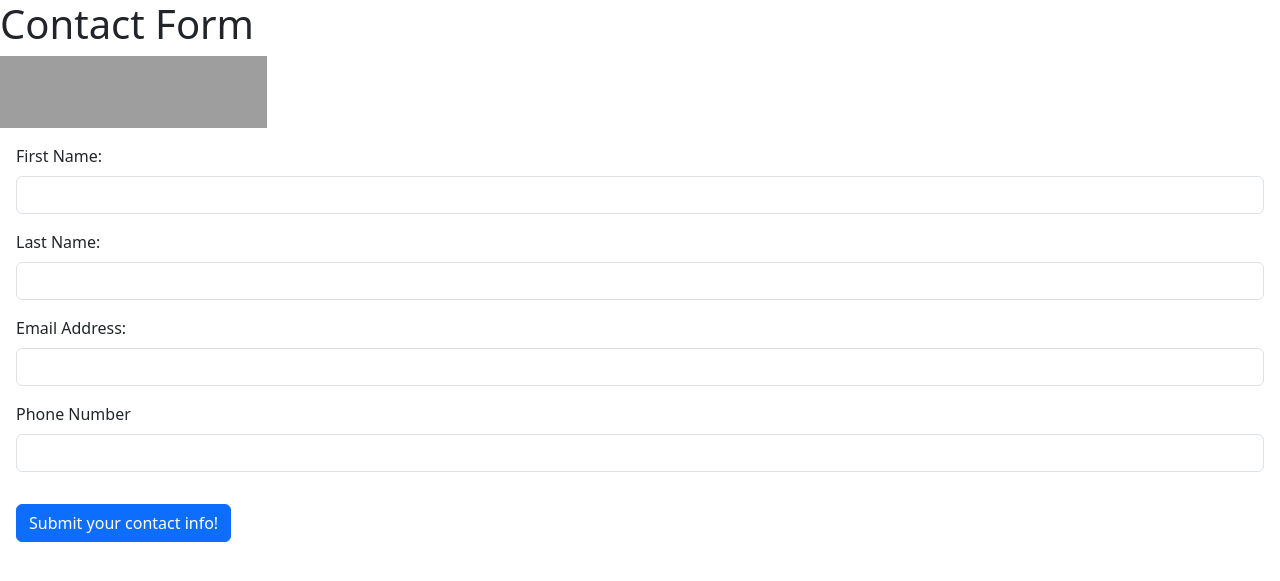
After one commit to SeanC-24/helloWorld, a Flask app: page /contact in a window 1280 px wide. The commit adds this page. Shown: the top 581 px of the page. Run offline with Flask 3, Linux system fonts and the light colour scheme; grey boxes are pictures that could not be loaded.

Commit message:
Added new routes/html files called contact, favorite-course, and base to demonstrate my understanding of flask functionality

```diff
--- a/app.py
+++ b/app.py
@@ -1,4 +1,4 @@
-from flask import Flask, render_template
+from flask import Flask, render_template, request
 
 app = Flask(__name__)
 
@@ -18,5 +18,18 @@ def about():
 @app.route('/about-css')
 def aboutcss():
     return render_template('about-css.html')
+@app.route('/favorite-course')
+def favoritecourse():
+    course = request.args.get('course')
+    course_number = request.args.get('course_number')
+    return render_template('favorite-course.html', course=course, course_number= course_number)
+
+@app.route('/contact', methods = ['GET', 'POST'])
+def contact():
+    if request.method == 'POST':
+        return render_template('contact.html', form_submitted=True)
+    else:
+        return render_template('contact.html')
+
 if __name__ == '__main__':
     app.run()
--- a/templates/about.html
+++ b/templates/about.html
@@ -5,7 +5,7 @@
     <title>Sean Clark</title>
 </head>
 <body>
-    <h1>About Sean Clark</h1>
+    <h2>About Sean Clark</h2>
 
 <p>My name is Sean Clark I am 22 years old and I am a senior information systems major at the University of Maryland's Robert H. Smith School of Business.
 I am currently finishing up my last semester at UMD where I am taking project management, business law, and information systems projects. I am excited about what the future has in store for me </p>
--- /dev/null
+++ b/templates/base.html
@@ -0,0 +1,19 @@
+<!DOCTYPE html>
+<html lang="en">
+<head>
+    <meta charset="UTF-8">
+<!-- Reserving space to input a title-->
+    <title> Sean Clark- {% block page_title %}{% endblock %}</title>
+<!-- Using the links provided to incorporate boostrap into my html pages -->
+    <link type="text/css" href="{{ url_for('static', filename='/css/style.css') }}" rel = "stylesheet">
+     <link href="https://cdn.jsdelivr.net/npm/bootstrap@5.3.3/dist/css/bootstrap.min.css" rel="stylesheet" integrity="sha384-QWTKZyjpPEjISv5WaRU9OFeRpok6YctnYmDr5pNlyT2bRjXh0JMhjY6hW+ALEwIH" crossorigin="anonymous">
+</head>
+<body>
+{% block page_head %}{% endblock %}
+<!-- Inserting UMD image to be used for favorite-course and contact html page-->
+<img src="https://terpconnect.umd.edu/~jbono/bmgt407/images/smith-logo.png"
+    width="267" height="72" alt="Smith Logo">
+{% block page_content %}{% endblock %}
+
+</body>
+</html>
--- /dev/null
+++ b/templates/contact.html
@@ -0,0 +1,67 @@
+<!-- Using the parent template and extending it to the child-->
+{% extends "base.html" %}
+<!-- creating a title and heading to indicate that this form is a contact form-->
+{% block page_title %}
+   Contact
+{% endblock %}
+{% block page_head %}
+   <h1>Contact Form</h1>
+{% endblock %}
+
+{% block page_content %}
+    <!-- indicating what will be done if the form is submitted, there will be a page that shows exactly what the user inputted such as Name, Email, and Phone Number-->
+    {% if form_submitted %}
+        <div class="col-12">
+            <h3>Thank you for completing our contact form!</h3>
+        </div>
+          <div class = "col-md-6">
+            <p>First Name:</p>
+        </div>
+        <div class = "col-md-6">
+            <p>{{ request.form.get('first_name')}}</p>
+        </div>
+          <div class = "col-md-6">
+            <p>Last Name:</p>
+        </div>
+        <div class = "col-md-6">
+            <p>{{ request.form.get('last_name')}}</p>
+        </div>
+        <div class = "col-md-6">
+            <p>Email Address:</p>
+        </div>
+        <div class = "col-md-6">
+            <p>{{ request.form.get('email')}}</p>
+        </div>
+        <div class = "col-md-6">
+            <p>Phone Number:</p>
+        </div>
+        <div class = "col-md-6">
+            <p>{{ request.form.get('phone_number')}}</p>
+        </div>
+
+<!-- This indicates if nothing is submitted then the form will remain as is -->
+    {% else %}
+        <form class="m-3" action="{{ url_for('contact') }}" method="post">
+         <div class="mb-3">
+              <label for="first_name" class="form-label">First Name:</label>
+              <input type="text" class="form-control" id="first_name" name="first_name" >
+          </div>
+          <div class="mb-3">
+              <label for="last_name" class="form-label">Last Name:</label>
+              <input type="text" class="form-control" id="last_name" name="last_name" >
+          </div>
+          <div class="mb-3">
+              <label for="email" class="form-label">Email Address:</label>
+              <input type="email" class="form-control" id="email" name="email" aria-describedby="email">
+          </div>
+          <div class="mb-3">
+    <label for="phone_number" class="form-label">Phone Number</label>
+    <input type="tel" class="form-control" id="phone_number" name="phone_number">
+  </div>
+
+
+          <button type="submit" class="btn btn-primary mt-3">Submit your contact info!</button>
+        </form>
+    {% endif %}
+
+{% endblock %}
```
Also changed, not shown: templates/favorite-course.html (added, +13 -0 lines), static/css/style.css (line endings or trailing spaces).
